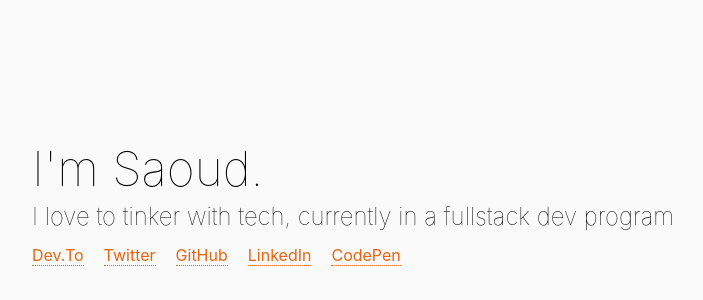
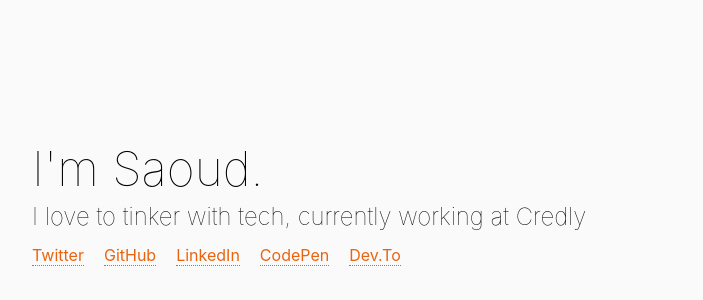
Before and after one commit to saoud/saoud.net, a plain HTML site: page index.html in a window 1280 px wide. Shown: the part 158-458 px from the top of the page, without its empty margins (208-911 px from the left). Drawn offline with Linux system fonts and the light colour scheme.

Commit message:
Update index.html

```diff
--- a/index.html
+++ b/index.html
@@ -8,7 +8,7 @@
   <meta name="description" content="Saoud's dev landing page."
   />
   <link rel="stylesheet" type="text/css" href="css/style.css" />
-  <title>Saoud - Aspiring Fullstack Dev - Currently Looking for work </title>
+  <title>Saoud - Support Engineer at Credly a Pearson Comapny - We are a Ruby Shop so Currently learning Ruby </title>
   <style>
     .sm-link {
       display: flex;
@@ -32,13 +32,13 @@
   <header>
     <div class="contain">
       <h1>I'm Saoud.</h1>
-      <p>I love to tinker with tech, currently in a fullstack dev program</p>
+      <p>I love to tinker with tech, currently working at Credly</p>
       <ul class="sm-link">
-	      <li><a href="https://dev.to/saoud" rel="Dev.To Link" title="Follow Along My Coding Journey" class="bl">Dev.To</a></li>
         <li><a href="https://twitter.com/asimplenation" rel="me" title="Follow Saoud on Twitter" class="tw">Twitter</a></li>
         <li><a href="https://github.com/saoud" rel="me" title="Follow Saoud on Github" class="gh">GitHub</a></li>
         <li><a href="https://linkedin.com/in/saoud" rel="me" title="Connect with Saoud on LinkedIn" class="li">LinkedIn</a></li>
-	      <li><a href="https://codepen.io/saoud" rel="me" title="Follow Saoud on CodePen" class="cp">CodePen</a></li>
+	<li><a href="https://codepen.io/saoud" rel="me" title="Follow Saoud on CodePen" class="cp">CodePen</a></li>
+	<li><a href="https://dev.to/saoud" rel="Dev.To Link" title="Probably wont' get update as often as it shoudy" class="bl">Dev.To</a></li>
       </ul>
     </div>
   </header>
```
